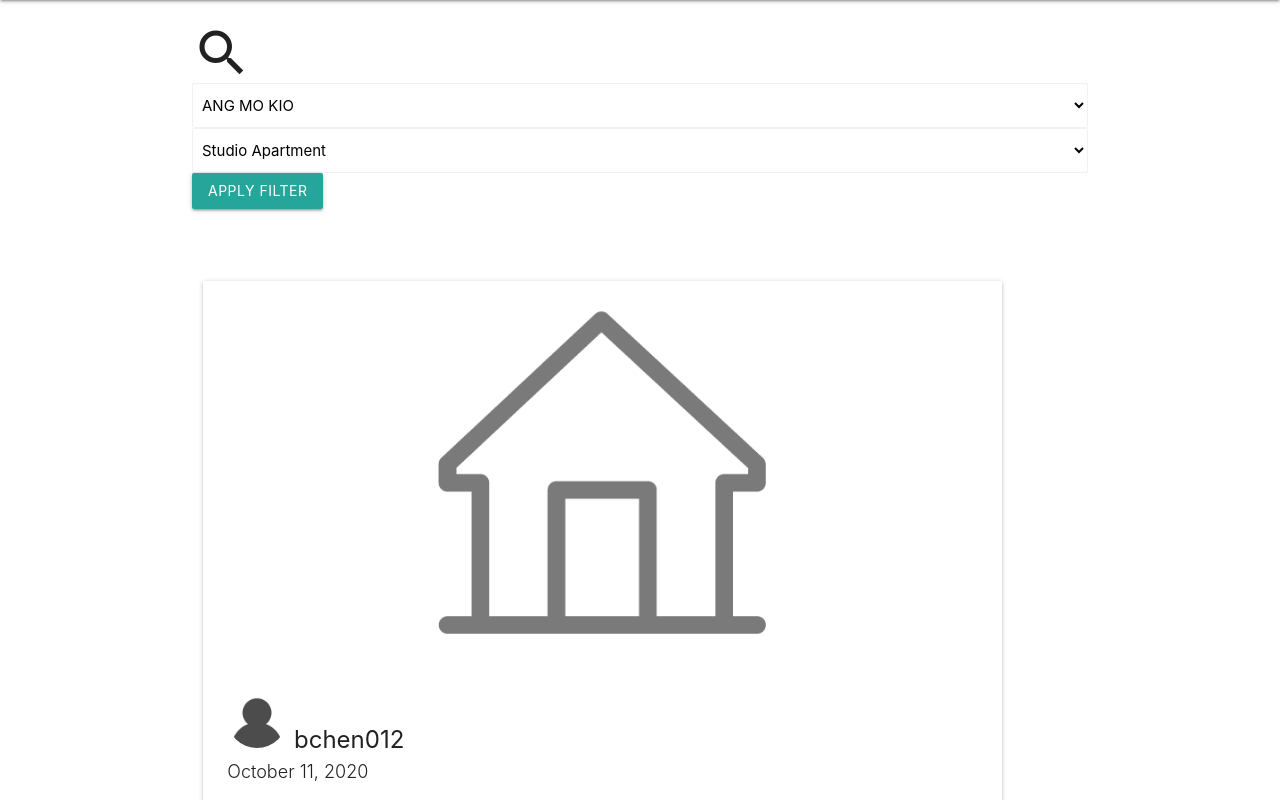
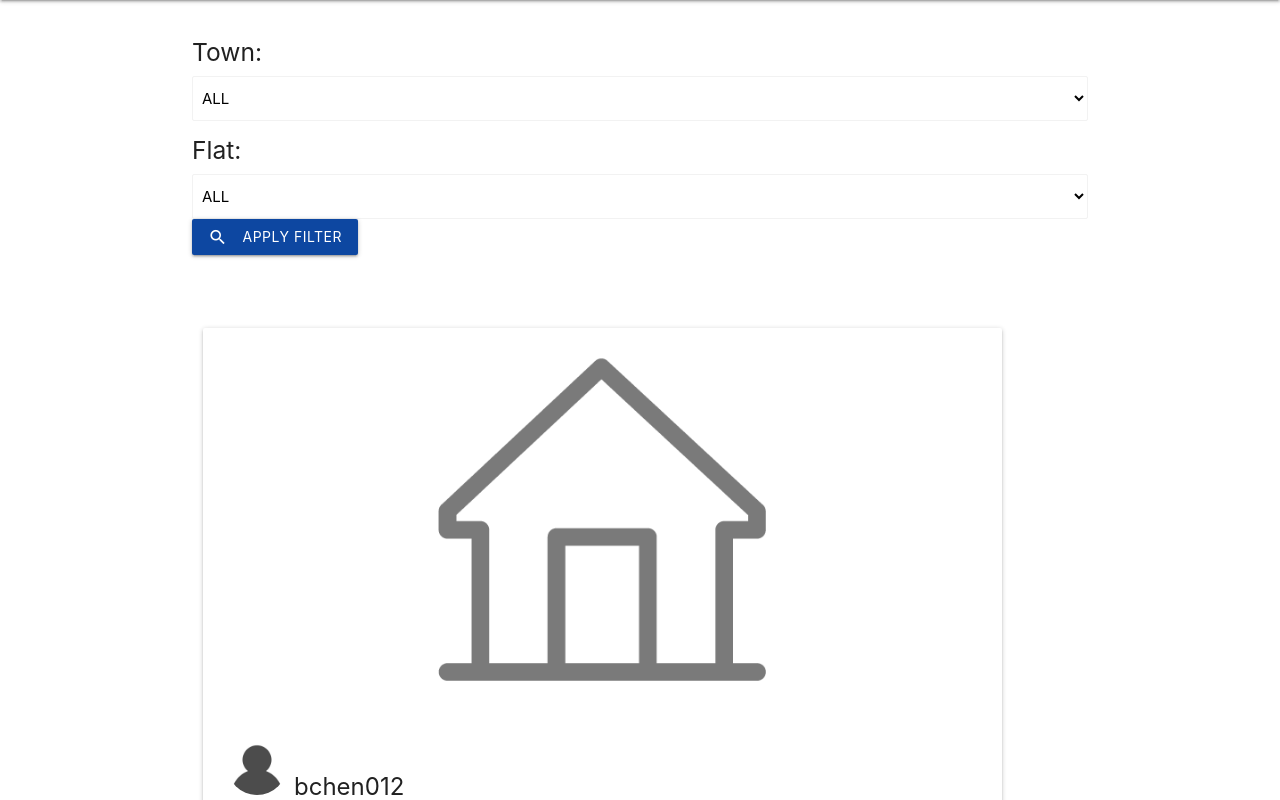
Before and after one commit to bchen012/SE_Project, a Django app: page /main/ in a window 1280 px wide. Shown: the part 128-928 px from the top of the page. Run offline with Django 3.2, Linux system fonts and the light colour scheme; a user stored in the database is signed in; data comes from the database, SQL or seed files in the repository; both versions use the stored data as it was after the commit; parts of the project's set-up code (start-up, migrations or seed data) failed here and were passed over; some libraries are stand-ins or nearby versions.

Commit message:
finished filter function

```diff
--- a/Home/views.py
+++ b/Home/views.py
@@ -24,13 +24,24 @@ class Main(LoginRequiredMixin, ListView):
     def get_queryset(self):
         filter_town = self.request.GET.get('filter_town')
         filter_flat = self.request.GET.get('filter_flat')
-        print(filter_town)
-        print(filter_flat)
-        return Post.objects.all().order_by('-date_posted')
+        print(filter_town, filter_flat)
+        if filter_flat is None and filter_town is None:
+            return Post.objects.all().order_by('-date_posted')
+        elif filter_flat == 'ALL' and filter_town == 'ALL':
+            return Post.objects.all().order_by('-date_posted')
+        elif filter_flat == 'ALL':
+            return Post.objects.filter(town=filter_town).order_by('-date_posted')
+        elif filter_town == 'ALL':
+            return Post.objects.filter(flat_type=filter_flat).order_by('-date_posted')
+        else:
+            return Post.objects.filter(town=filter_town, flat_type=filter_flat).order_by('-date_posted')
 
     def get_context_data(self, **kwargs):
+        filter_town = self.request.GET.get('filter_town')
+        filter_flat = self.request.GET.get('filter_flat')
         context = super().get_context_data(**kwargs)
-        # context['posts'] = Post.objects.all().order_by('-date_posted')
+        context['selectedFlatType'] = filter_flat
+        context['selectedTown'] = filter_town
         context['form'] = FilterForm(initial={
             'filter_town': self.request.GET.get('filter_town', ''),
             'filter_flat': self.request.GET.get('filter_flat', ''),
--- a/templates/Home/main.html
+++ b/templates/Home/main.html
@@ -27,48 +27,48 @@
     <div class="main">
     <div class="container">
     <br>
-    <i class="material-icons medium">search</i>
     <form class="row">
-
+    <h5>Town:</h5>
     <select class="browser-default" name="filter_town" id="id_filter_town">
-      <option value="ANG MO KIO">ANG MO KIO</option>
-      <option value="BEDOK">BEDOK</option>
-      <option value="BISHAN">BISHAN</option>
-      <option value="BUKIT MERAH">BUKIT MERAH</option>
-      <option value="BUKIT BATOK">BUKIT BATOK</option>
-      <option value="CENTRAL AREA">CENTRAL AREA</option>
-      <option value="BUKIT PANJANG">BUKIT PANJANG</option>
-      <option value="GEYLANG">GEYLANG</option>
-      <option value="BUKIT TIMAH">BUKIT TIMAH</option>
-      <option value="CHOA CHU KANG">CHOA CHU KANG</option>
-      <option value="CLEMENTI">CLEMENTI</option>
-      <option value="HOUGANG">HOUGANG</option>
-      <option value="QUEENSTOWN">QUEENSTOWN</option>
-      <option value="JURONG EAST">JURONG EAST</option>
-      <option value="JURONG WEST">JURONG WEST</option>
-      <option value="KALLANG">KALLANG</option>
-      <option value="MARINE PARADE">MARINE PARADE</option>
-      <option value="PASIR RIS">PASIR RIS</option>
-      <option value="PUNGGOL">PUNGGOL</option>
-      <option value="SEMBAWANG">SEMBAWANG</option>
-      <option value="SENGKANG">SENGKANG</option>
-      <option value="SERANGOON">SERANGOON</option>
-      <option value="TAMPINES">TAMPINES</option>
-      <option value="TOA PAYOH">TOA PAYOH</option>
-      <option value="WOODLANDS">WOODLANDS</option>
-      <option value="YISHUN">YISHUN</option>
+      <option value="ALL" {% if selectedTown ==  'ANG MO KIO'%} selected {% endif %}>ALL</option>
+      <option value="ANG MO KIO" {% if selectedTown ==  'ANG MO KIO'%} selected {% endif %}>ANG MO KIO</option>
+      <option value="BEDOK" {% if selectedTown ==  'BEDOK'%} selected {% endif %} >BEDOK</option>
+      <option value="BISHAN" {% if selectedTown ==  'BISHAN'%} selected {% endif %}>BISHAN</option>
+      <option value="BUKIT MERAH" {% if selectedTown ==  'BUKIT MERAH'%} selected {% endif %}>BUKIT MERAH</option>
+      <option value="BUKIT BATOK" {% if selectedTown ==  'BUKIT BATOK'%} selected {% endif %}>BUKIT BATOK</option>
+      <option value="CENTRAL AREA" {% if selectedTown ==  'CENTRAL AREA'%} selected {% endif %}>CENTRAL AREA</option>
+      <option value="BUKIT PANJANG" {% if selectedTown ==  'BUKIT PANJANG'%} selected {% endif %} >BUKIT PANJANG</option>
+      <option value="GEYLANG" {% if selectedTown ==  'GEYLANG'%} selected {% endif %}>GEYLANG</option>
+      <option value="BUKIT TIMAH"  {% if selectedTown ==  'BUKIT TIMAH'%} selected {% endif %}>BUKIT TIMAH</option>
+      <option value="CHOA CHU KANG"  {% if selectedTown ==  'CHOA CHU KANG'%} selected {% endif %}>CHOA CHU KANG</option>
+      <option value="CLEMENTI"  {% if selectedTown ==  'CLEMENTI'%} selected {% endif %}>CLEMENTI</option>
+      <option value="HOUGANG"  {% if selectedTown ==  'HOUGANG'%} selected {% endif %}>HOUGANG</option>
+      <option value="QUEENSTOWN"  {% if selectedTown ==  'QUEENSTOWN'%} selected {% endif %}>QUEENSTOWN</option>
+      <option value="JURONG EAST"  {% if selectedTown ==  'JURONG EAST'%} selected {% endif %}>JURONG EAST</option>
+      <option value="JURONG WEST"  {% if selectedTown ==  'JURONG WEST'%} selected {% endif %}>JURONG WEST</option>
+      <option value="KALLANG"  {% if selectedTown ==  'KALLANG'%} selected {% endif %}>KALLANG</option>
+      <option value="MARINE PARADE"  {% if selectedTown ==  'MARINE PARADE'%} selected {% endif %}>MARINE PARADE</option>
+      <option value="PASIR RIS"  {% if selectedTown ==  'PASIR RIS'%} selected {% endif %}>PASIR RIS</option>
+      <option value="PUNGGOL"  {% if selectedTown ==  'PUNGGOL'%} selected {% endif %}>PUNGGOL</option>
+      <option value="SEMBAWANG"  {% if selectedTown ==  'SEMBAWANG'%} selected {% endif %}>SEMBAWANG</option>
+      <option value="SENGKANG"  {% if selectedTown ==  'SENGKANG'%} selected {% endif %}>SENGKANG</option>
+      <option value="SERANGOON"  {% if selectedTown ==  'SERANGOON'%} selected {% endif %}>SERANGOON</option>
+      <option value="TAMPINES"  {% if selectedTown ==  'TAMPINES'%} selected {% endif %}>TAMPINES</option>
+      <option value="TOA PAYOH"  {% if selectedTown ==  'TOA PAYOH'%} selected {% endif %}>TOA PAYOH</option>
+      <option value="WOODLANDS"  {% if selectedTown ==  'WOODLANDS'%} selected {% endif %}>WOODLANDS</option>
+      <option value="YISHUN"  {% if selectedTown ==  'YISHUN'%} selected {% endif %}>YISHUN</option>
     </select>
-
+    <h5>Flat:</h5>
   <select class="browser-default" name="filter_flat" id="id_filter_flat">
-      <option value="Studio Apartment" selected="">Studio Apartment</option>
-      <option value="2-Room Flat">2-Room Flat</option>
-      <option value="3-Room Flat">3-Room Flat</option>
-      <option value="4-Room Flat">4-Room Flat</option>
-      <option value="5-Room Flat">5-Room Flat</option>
-      <option value="Executive Flat">Executive Flat</option>
+      <option value="ALL" {% if selectedFlatType == 'Studio Apartment' %} selected {% endif %}>ALL</option>
+      <option value="Studio Apartment" {% if selectedFlatType == 'Studio Apartment' %} selected {% endif %}>Studio Apartment</option>
+      <option value="2-Room Flat" {% if selectedFlatType == '2-Room Flat' %} selected {% endif %}>2-Room Flat</option>
+      <option value="3-Room Flat" {% if selectedFlatType == '3-Room Flat' %} selected {% endif %}>3-Room Flat</option>
+      <option value="4-Room Flat" {% if selectedFlatType == '4-Room Flat' %} selected {% endif %}>4-Room Flat</option>
+      <option value="5-Room Flat" {% if selectedFlatType == '5-Room Flat' %} selected {% endif %}>5-Room Flat</option>
+      <option value="Executive Flat" {% if selectedFlatType == 'Executive Flat' %} selected {% endif %}>Executive Flat</option>
     </select>
-
-<input type="submit" class="btn btn-default" value="Apply Filter">
+<button class="waves-effect waves-light btn blue darken-4" type="submit"><i class="material-icons left">search</i>Apply Filter</button>
     </form>
     <br>
     <div class="content-section">
```
Also changed, not shown: db.sqlite3.
